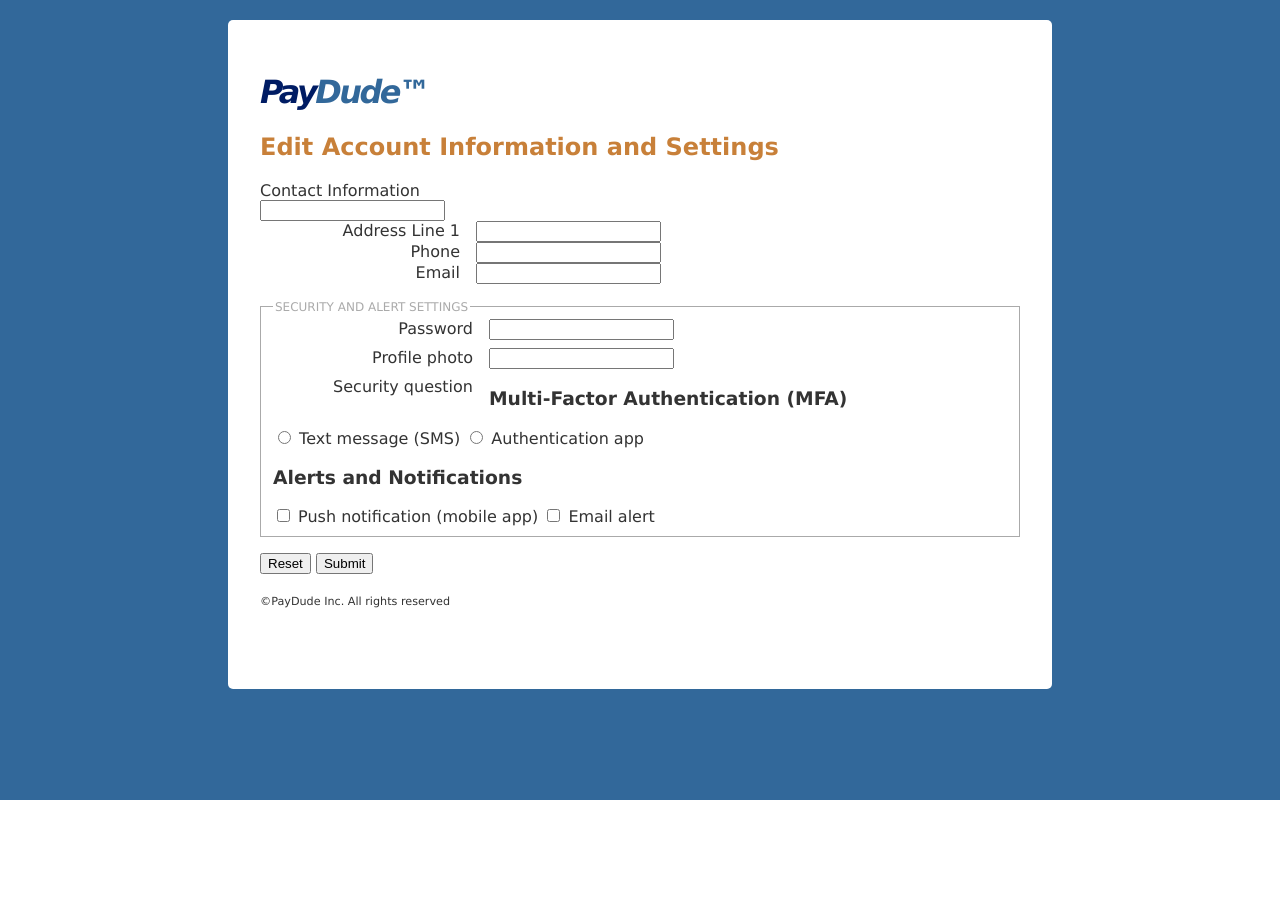
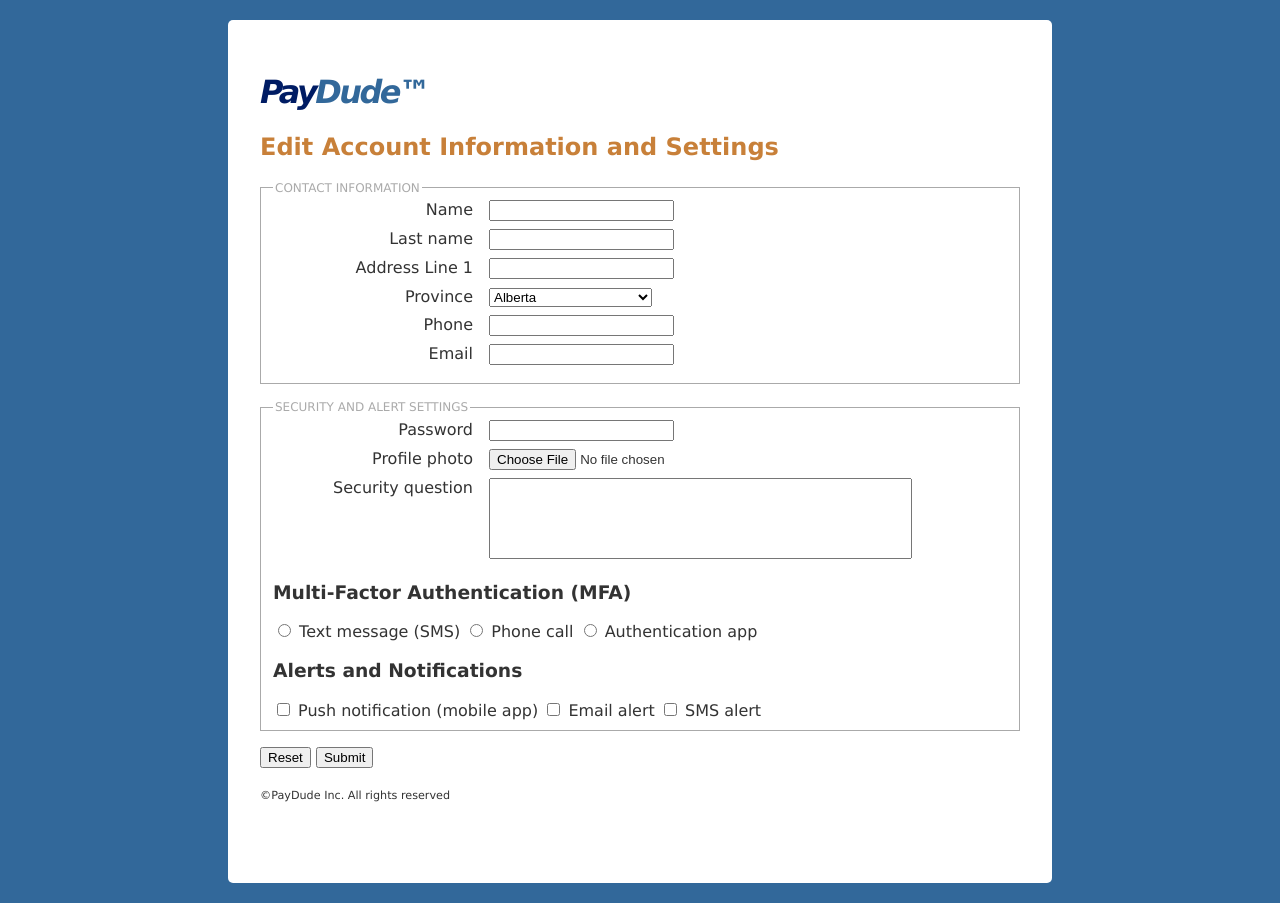
Before and after one commit to NaomiSoubhia/HTML-CSS-JS-Fund, a PHP site: page / in a window 1280 px wide. Before the commit the page ends 800 px from the top, so only its background shows below. Run offline with PHP 8.4, Linux system fonts and the light colour scheme.

Commit message:
class 26-09-2025

```diff
--- a/lesson-4/css/styles.css
+++ b/lesson-4/css/styles.css
@@ -55,3 +55,6 @@ label img {
 small {
 	font-size: 70%;
 }
+textarea{
+	resize: none;
+}
--- a/lesson-4/index.html
+++ b/lesson-4/index.html
@@ -12,21 +12,24 @@
         </header>
 		<main>
             <h2>Edit Account Information and Settings</h2>
-            <!-- STEP 1: After first uploading all of these lesson files to your Web server, set the action attribute for the form (process-form.php), then go to the bottom of the form for the next step -->
+            <!-- STEP 1: After first uploading all of these lesson files to your Web server, set the action attribute for the form (proczess-form.php), then go to the bottom of the form for the next step -->
             <form id="edit_payment_info" action="process-form.php" method="get">
                 <!-- Note the hidden form element below - these can be used to other useful name/value pairs to the server -->
                 <input type="hidden" name="form_sent" value="1" />
 
                 <!-- STEP 9: Add a fieldset and legend element to encapsulate the contact information fields -->
-                Contact Information
+
+                <fieldset>
+                    <legend>Contact Information</legend>
+
                     <!-- STEP 3: Build an input element for First Name and Last Name - include type, name, id, required, size, maxlength, and placeholder attributes -->
                     <div>
+                        <label for="fname">Name</label>
                         <input type="text" name="fname">
-
                     </div>
                     <div>
-
-
+                        <label for="fname">Last name</label>
+                        <input type="text" name="lname">
                     </div>
                     <!-- STEP 4: Add label elements for each of the above input elements -->
                     <div>
@@ -35,41 +38,64 @@
                     </div>
                     <!-- STEP 5: Add a select element and label for choosing the province -->
                     <div>
-
+                        <label for="province">Province</label>
+                        <select name="province" id="province">
+                            <optgroup label="provinces">
+                                <option value="AB">Alberta</option>
+                                <option value="BC">British Columbia</option>
+                                <option value="MB">Manitoba</option>
+                                <option value="NB">New Brunswick</option>
+                                <option value="NF">Newfoundland</option>
+                                <option value="NS">Nova Scotia</option>
+                                <option value="ON">Ontario</option>
+                                <option value="PE">Prince Edward Island</option>
+                                <option value="PQ">Quebec</option>
+                                <option value="SK">Saskatchewan</option>
+                            </optgroup>
+                            <optgroup label="territories">
+                                <option value="NT">Northwest Territories</option>
+                                <option value="NV">Nunavut</option>
+                                <option value="YK">Yukon</option>
+                            </optgroup>
+                        </select>
                     </div>
                     <!-- STEP 6: Add an input element for phone number (type="tel") -->
                     <div>
                         <label for="phone">Phone</label>
-                        <input id="phone" type="" name="phone" />
+                        <input id="phone" type="tel" name="phone" />
                     </div>
                     <!-- STEP 7: Include an input element and label for email (type="email"), then head to the top of the HTML to add CSS to make the form look better -->
                     <div>
                         <label for="email">Email</label>
-                        <input id="email" type="" name="email" />
+                        <input id="email" type="email" name="email" />
                     </div>
+                </fieldset>
 
                 <fieldset>
                     <legend>Security and Alert Settings</legend>
                     <!-- STEP 10: Add an input for password -->
                     <div>
                         <label for="password">Password</label>
-                        <input id="password" type="" name="password" />
+                        <input id="password" type="password" name="password" />
                     </div>
                     <!-- STEP 11: Add an input and label for a profile photo (type="file") -->
                     <div>
                         <label for="photo">Profile photo</label>
-                        <input id="photo" type="" name="photo" />
+                        <input id="photo" type="file" name="photo" />
                     </div>
                     <!-- STEP 12 Include a textarea element with an associated label for a security question -->
                     <div>
                         <label for="question">Security question</label>
-
+                        <textarea name="question" id="question" rows="5" cols="50"></textarea>
                     </div>
 
                     <h3>Multi-Factor Authentication (MFA)</h3>
                     <input type="radio" name="mfa" id="sms" value="sms" />
                     <label for="sms">Text message (SMS)</label>
                     <!-- STEP 13: Add a radio button and label for using phone call as an MFA choice - use a unique id and the same name as the above input to create a radio group -->
+
+                    <input type="radio" name="mfa" id="call" value="call" />
+                    <label for="call">Phone call</label>
 
 
                     <input type="radio" name="mfa" id="app" value="app" />
@@ -83,6 +109,8 @@
                     <input type="checkbox" name="alert[]" id="alert2" value="email" />
                     <label for="alert2">Email alert</label>
                     <!-- STEP 14: Add another check box and label for text message alerts (SMS) with a unique id and the same name as the above input to create a checkbox group -->
+                    <input type="checkbox" name="alert[]" id="alert3" value="sms" />
+                    <label for="alert2">SMS alert</label>
 
 
 
```
Also changed, not shown: lesson-4/process-form.php (+7 -3 lines).
